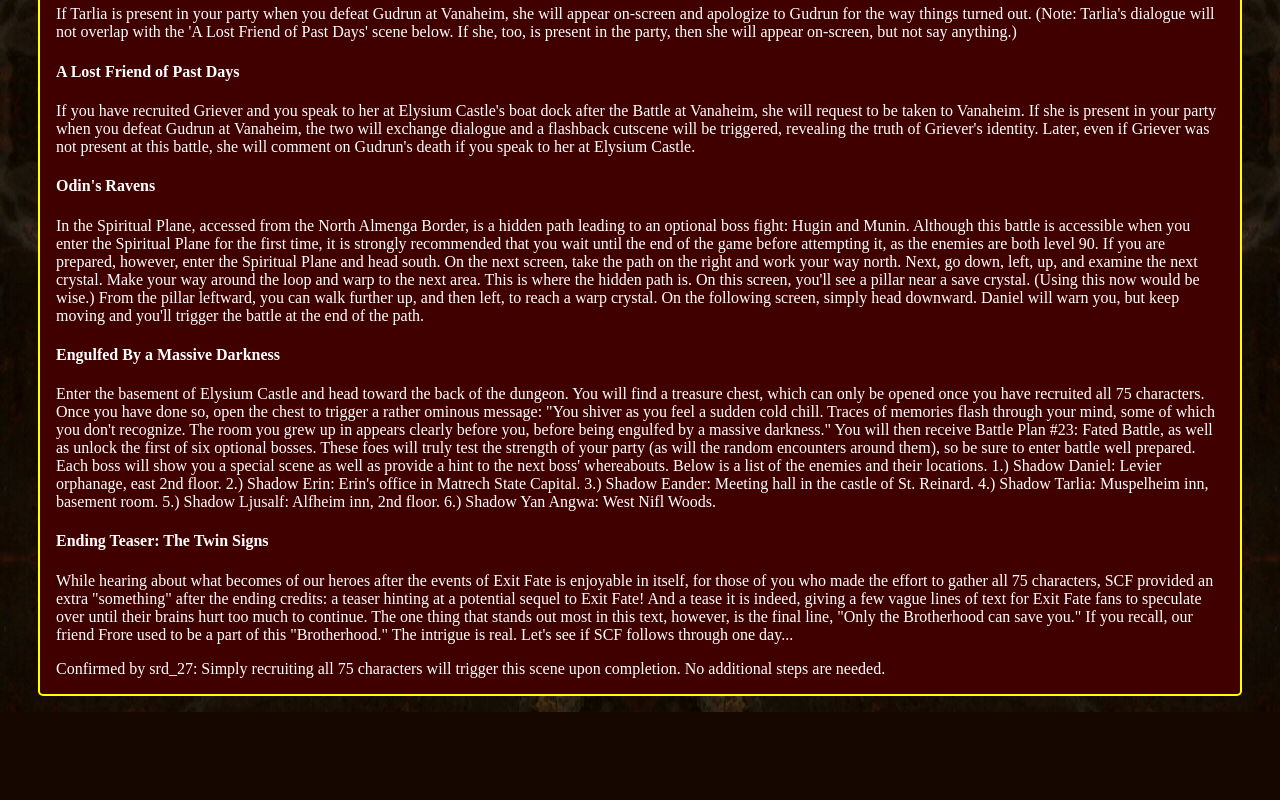
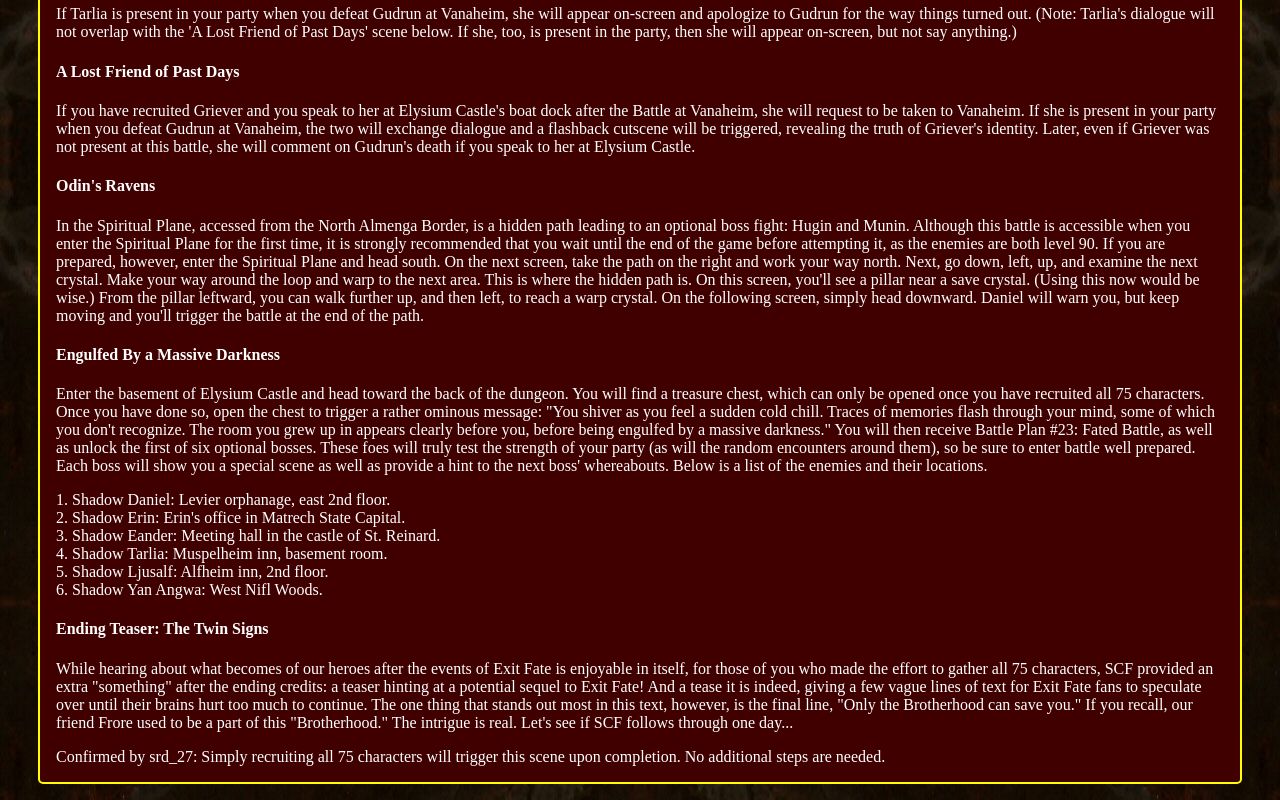
Before and after one commit to ak505188/The-Hand-of-Fate-Remake, a SvelteKit app: page /guides/secrets in a window 1280 px wide. Shown: the part 1395-2195 px from the top of the page. Before the commit the page ends 2107 px from the top, so only its background shows below. Built offline with nearby package versions, Linux system fonts and the light colour scheme.

Commit message:
Various small changes

```diff
--- a/src/routes/+page.svelte
+++ b/src/routes/+page.svelte
@@ -4,7 +4,7 @@
 
 <Container>
   <h2>Exit Fate: Gameplay Guides</h2>
-  <h3>Need help in the game? Want a reference for something? This is where you should be, then.</h3>
+  <p>Need help in the game? Want a reference for something? This is where you should be!</p>
   <h4>Characters</h4>
   <ul>
     <li><a href="/guides/recruit">Recruitment Guide</a></li>
--- a/src/routes/guides/errors/+page.svelte
+++ b/src/routes/guides/errors/+page.svelte
@@ -75,7 +75,7 @@
     <a href="https://clips.twitch.tv/ArborealGrossFlamingoDxCat">https://clips.twitch.tv/ArborealGrossFlamingoDxCat</a>
   </p>
 
-  <h3>War Battle Glitches</h3>
+  <h3 id="War_Battle_Glitches">War Battle Glitches</h3>
   <h4>Infinite Movement Glitch</h4>
   <p>
     When you’re attempting to move a unit, and press the Confirm and Cancel keys/buttons simultaneously (this may take multiple attempts), that unit will move to the specified location without using up their turn, allowing them to take another action! This can be repeated as many times as needed, until that unit takes an action that ends its turn.
--- a/src/routes/guides/secrets/+page.svelte
+++ b/src/routes/guides/secrets/+page.svelte
@@ -122,13 +122,15 @@
       <h4>Engulfed By a Massive Darkness</h4>
       <p>
         Enter the basement of Elysium Castle and head toward the back of the dungeon. You will find a treasure chest, which can only be opened once you have recruited all 75 characters. Once you have done so, open the chest to trigger a rather ominous message: "You shiver as you feel a sudden cold chill. Traces of memories flash through your mind, some of which you don't recognize. The room you grew up in appears clearly before you, before being engulfed by a massive darkness." You will then receive Battle Plan #23: Fated Battle, as well as unlock the first of six optional bosses. These foes will truly test the strength of your party (as will the random encounters around them), so be sure to enter battle well prepared. Each boss will show you a special scene as well as provide a hint to the next boss' whereabouts. Below is a list of the enemies and their locations.
-  1.) Shadow Daniel: Levier orphanage, east 2nd floor.
-  2.) Shadow Erin: Erin's office in Matrech State Capital.
-  3.) Shadow Eander: Meeting hall in the castle of St. Reinard.
-  4.) Shadow Tarlia: Muspelheim inn, basement room.
-  5.) Shadow Ljusalf: Alfheim inn, 2nd floor.
-  6.) Shadow Yan Angwa: West Nifl Woods.
       </p>
+      <ol>
+        <li>Shadow Daniel: Levier orphanage, east 2nd floor.</li>
+        <li>Shadow Erin: Erin's office in Matrech State Capital.</li>
+        <li>Shadow Eander: Meeting hall in the castle of St. Reinard.</li>
+        <li>Shadow Tarlia: Muspelheim inn, basement room.</li>
+        <li>Shadow Ljusalf: Alfheim inn, 2nd floor.</li>
+        <li>Shadow Yan Angwa: West Nifl Woods.</li>
+      </ol>
     </li>
 
     <li>
@@ -144,7 +146,11 @@
 </Container>
 
 <style>
-  li {
+  ul > li {
     list-style: none;
   }
+
+  ol {
+    padding-left: 0;
+  }
 </style>
```
Also changed, not shown: src/routes/guides/magic_crystals/+page.svelte (+10 -2 lines), src/routes/guides/war_units/+page.svelte (+6 -1 lines), 1 other file (tests, documents, lock files or other folders).
